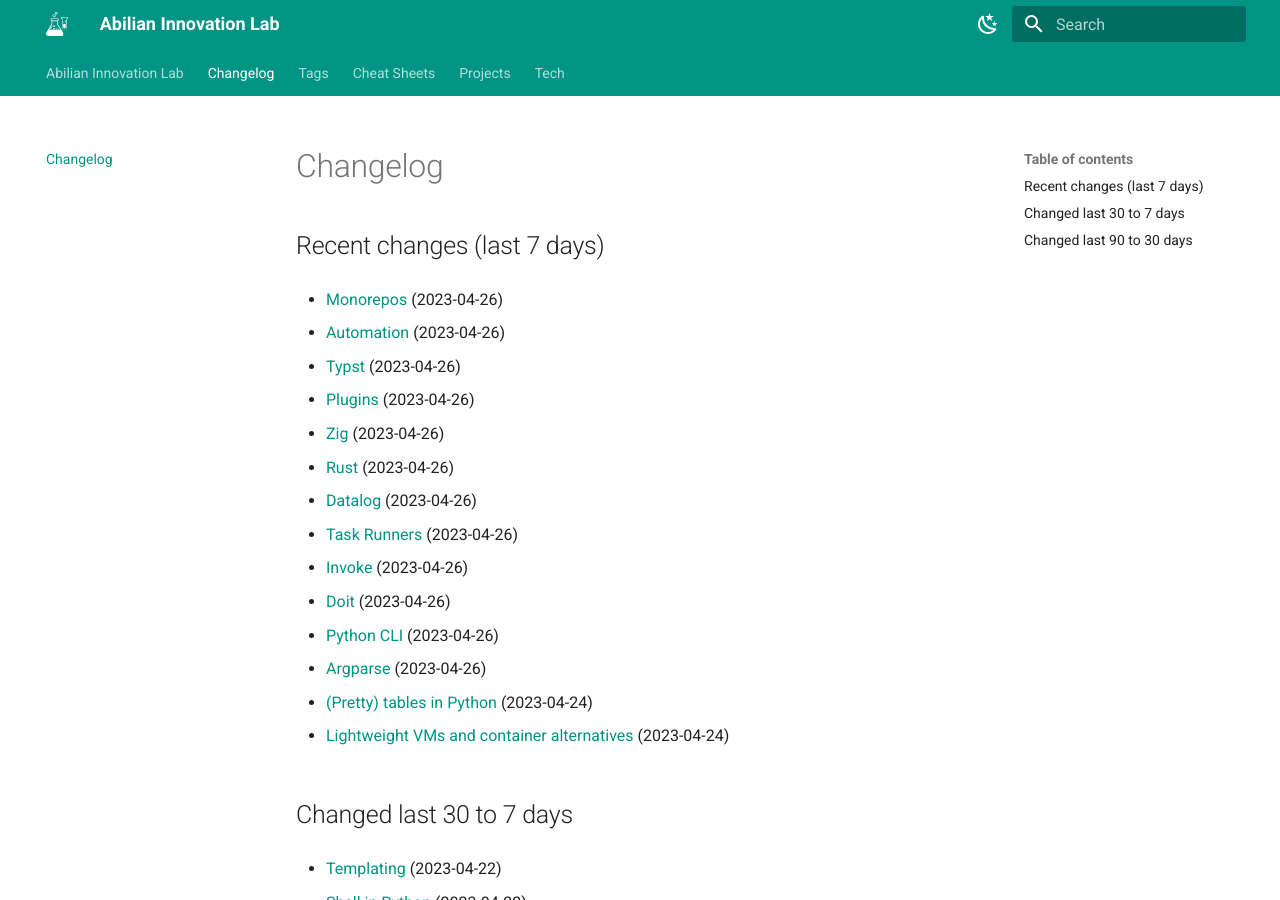
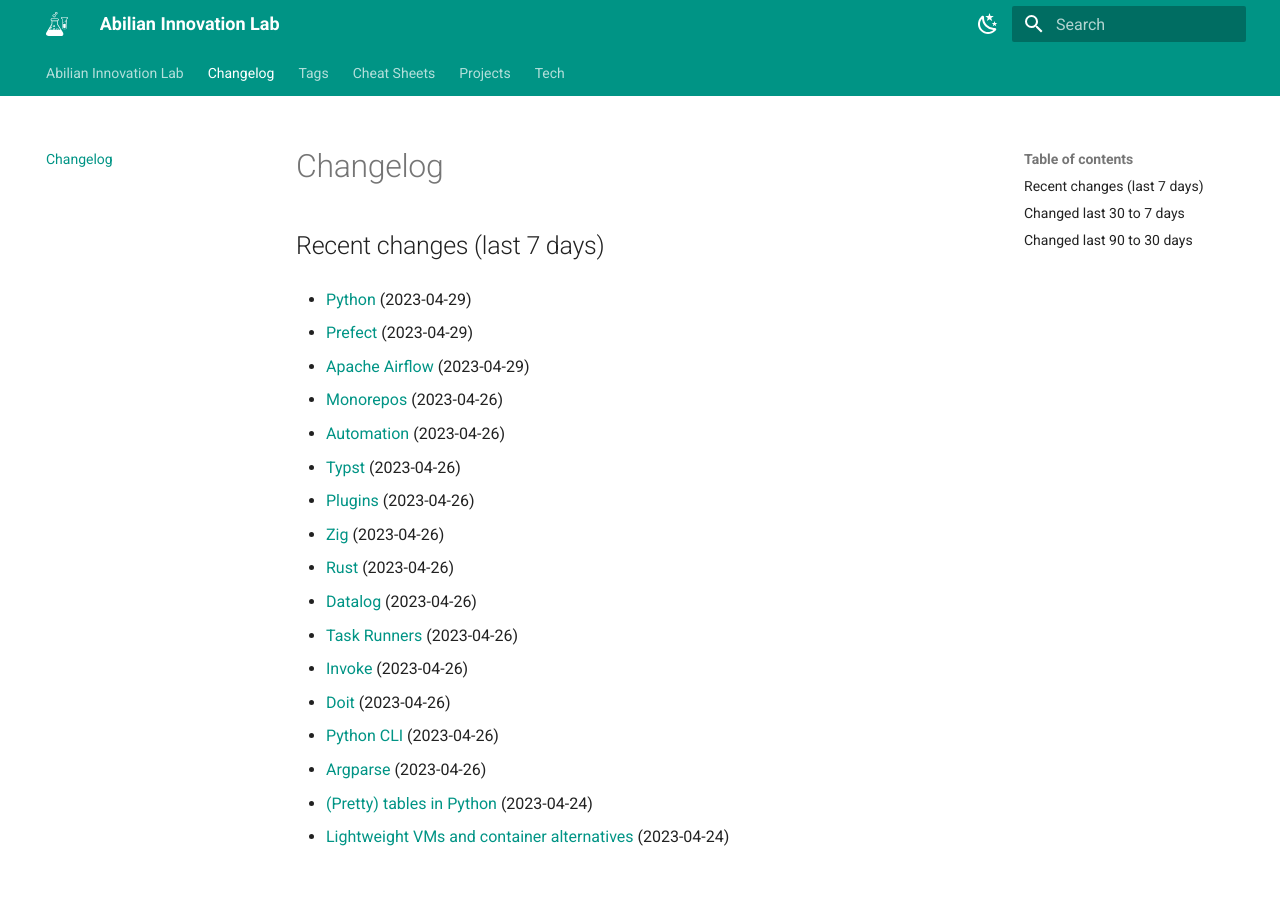
Before and after one commit to abilian/lab.abilian.com, an MkDocs documentation site: the page built from docs/changelog.md, in a window 1280 px wide and 900 px high. Built offline with MkDocs 1.6.1 and Material for MkDocs 9.7.7, drawn with Linux system fonts in a browser that asks for light colours; comment, search, counter and statistics services are not loaded.

Commit message:
Update content

```diff
--- a/docs/changelog.md
+++ b/docs/changelog.md
@@ -1,6 +1,12 @@
 # Changelog
 
 ## Recent changes (last 7 days)
+
+- [Python](/Tech/Python/Python/) (2023-04-29)
+
+- [Prefect](/Tech/Python/Prefect/) (2023-04-29)
+
+- [Apache Airflow](/Tech/Python/Apache Airflow/) (2023-04-29)
 
 - [Monorepos](/Tech/Tools/Monorepos/) (2023-04-26)
 
```
